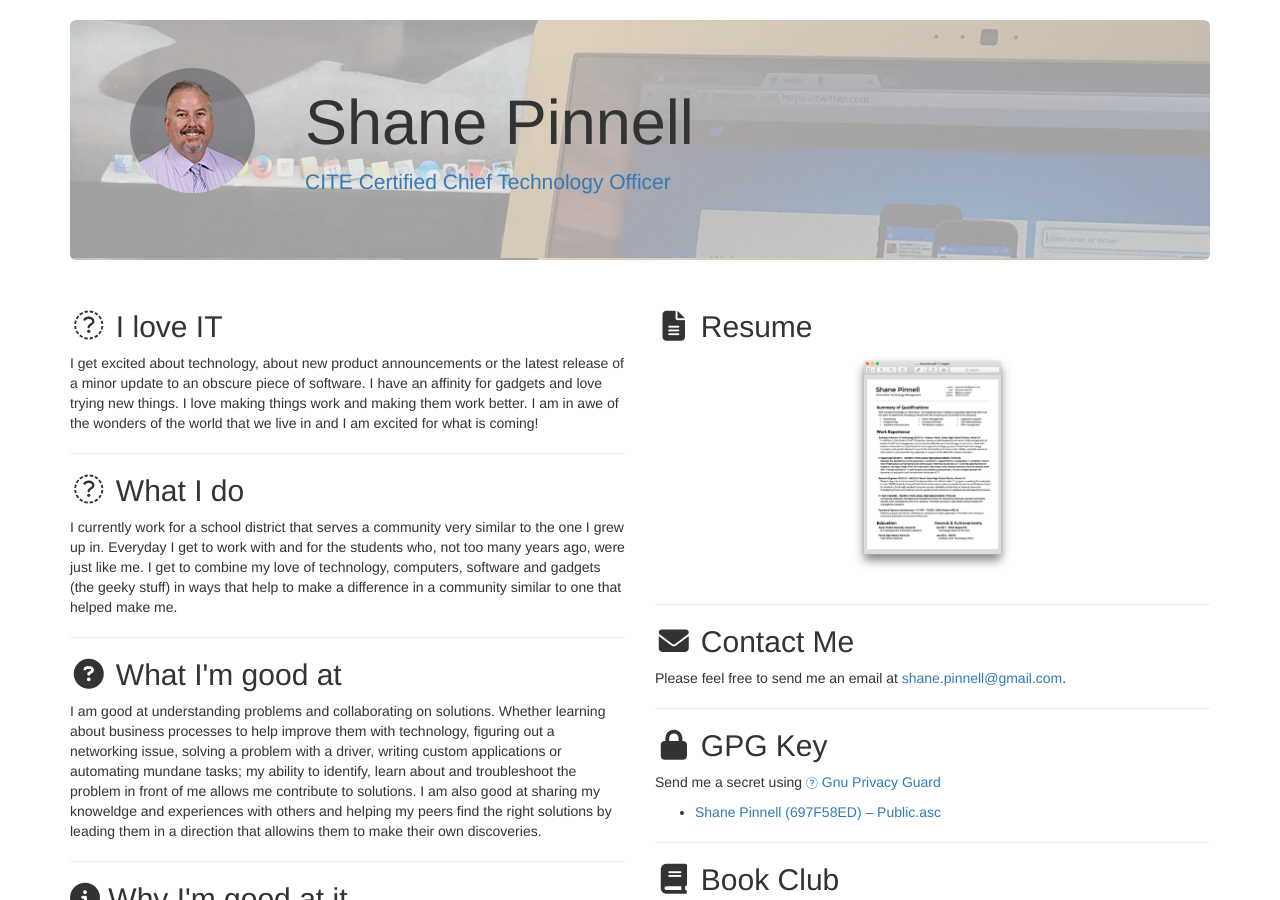
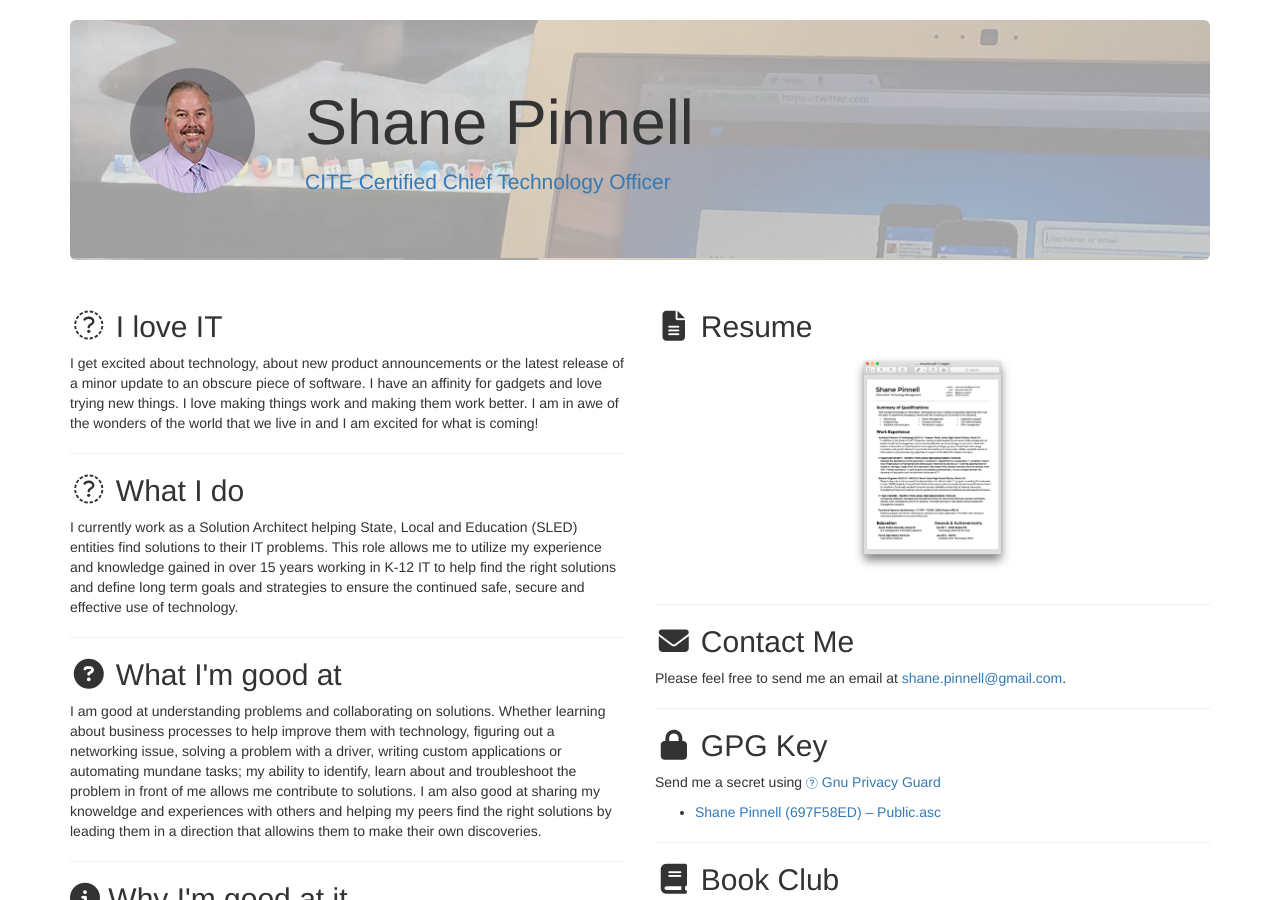
Before and after one commit to shanepinnell/shanepinnell.github.io, a Jekyll site: the page built from index.html, in a window 1280 px wide and 900 px high. Built offline with Jekyll 4.4.1, drawn with Linux system fonts in a browser that asks for light colours; nearby versions of some CDN libraries; library files that are not in the unit come from our copies; a script that is not in the unit is left out.

Commit message:
updated bio

```diff
--- a/index.html
+++ b/index.html
@@ -9,7 +9,7 @@ title: Shane Pinnell
 
     <hr />
     <h2><i class="fa fa-graduation-cap fa-fw" aria-hidden="true"></i> What I do</h2>
-    <p>I currently work for a school district that serves a community very similar to the one I grew up in. Everyday I get to work with and for the students who, not too many years ago, were just like me. I get to combine my love of technology, computers, software and gadgets (the geeky stuff) in ways that help to make a difference in a community similar to one that helped make me.</p>
+    <p>I currently work as a Solution Architect helping State, Local and Education (SLED) entities find solutions to their IT problems. This role allows me to utilize my experience and knowledge gained in over 15 years working in K-12 IT to help find the right solutions and define long term goals and strategies to ensure the continued safe, secure and effective use of technology.</p>
 
     <hr />
     <h2><i class="fa-solid fa-circle-question fa-fw" aria-hidden="true"></i> What I'm good at</h2>
```
